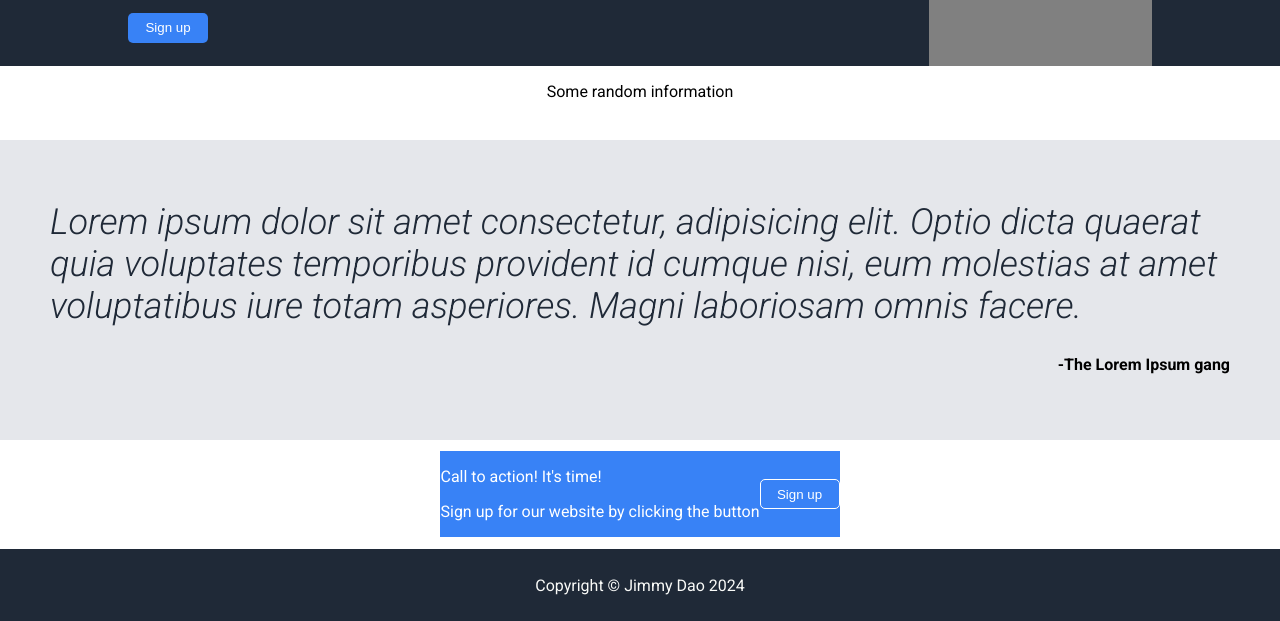
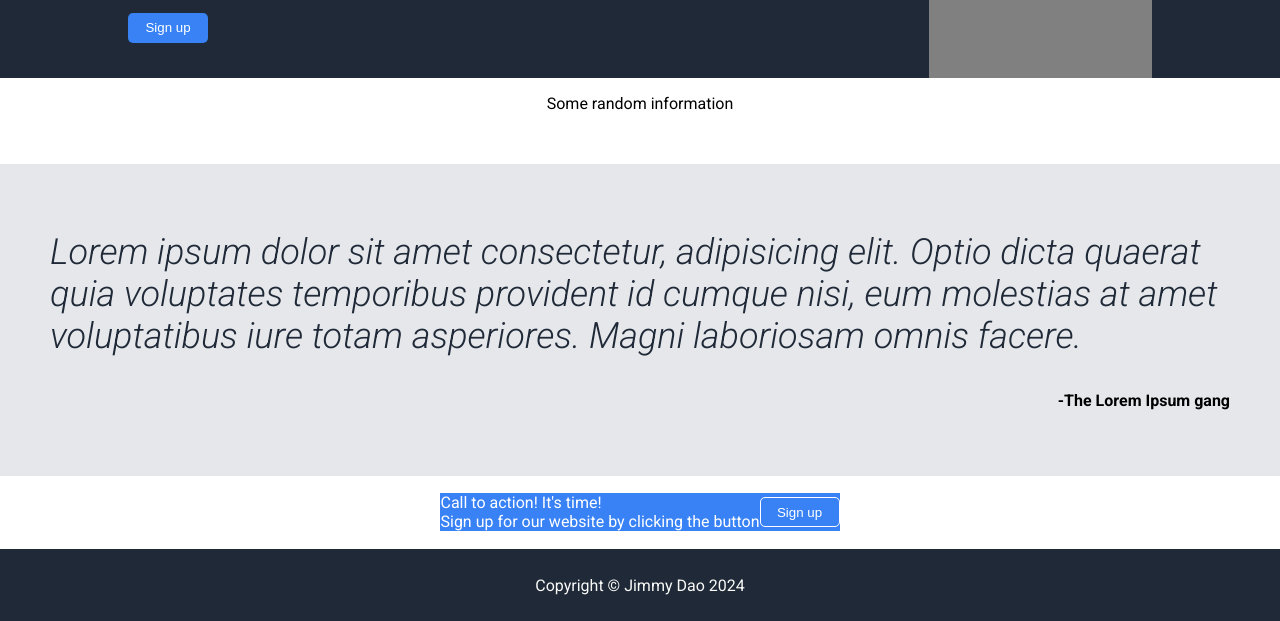
Before and after one commit to Daojim/landing-page, a plain HTML site: page index.html in a window 1280 px wide. Shown: the part 179-800 px from the top of the page. Drawn offline with Linux system fonts and the light colour scheme.

Commit message:
Add IDs to subsectionfour's <p> tags Remove margins and padding

```diff
--- a/index.html
+++ b/index.html
@@ -44,8 +44,10 @@
     <div class="sectionfour">
       <div class="bottom">
         <div class="subsectionfour">
-          <p>Call to action! It's time!</p>
-          <p>Sign up for our website by clicking the button</p>
+          <p id="call">Call to action! It's time!</p>
+          <p id="signupwebsite">
+            Sign up for our website by clicking the button
+          </p>
         </div>
         <button class="signupbutton" id="bottomsignup">Sign up</button>
       </div>
--- a/style.css
+++ b/style.css
@@ -109,8 +109,20 @@
 }
 
 .subsectionfour {
-  background-color: #3882f6;
+  display: flex;
+  flex-direction: column;
+
   color: white;
+}
+
+#call {
+  margin: 0;
+  padding: 0;
+}
+
+#signupwebsite {
+  margin: 0;
+  padding: 0;
 }
 
 .bottom {
```
